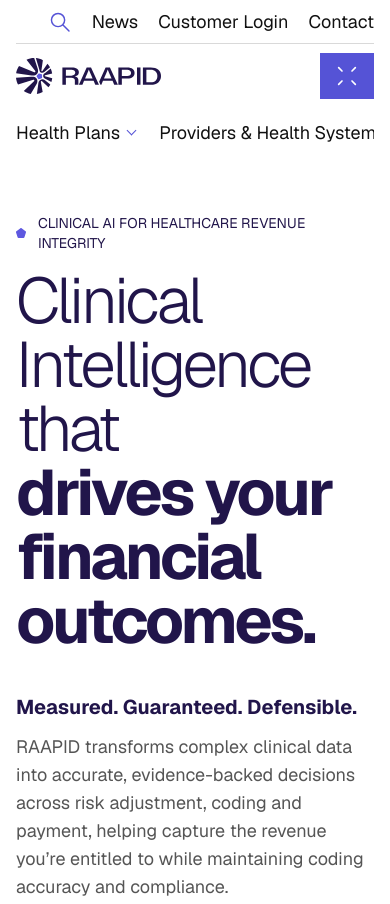
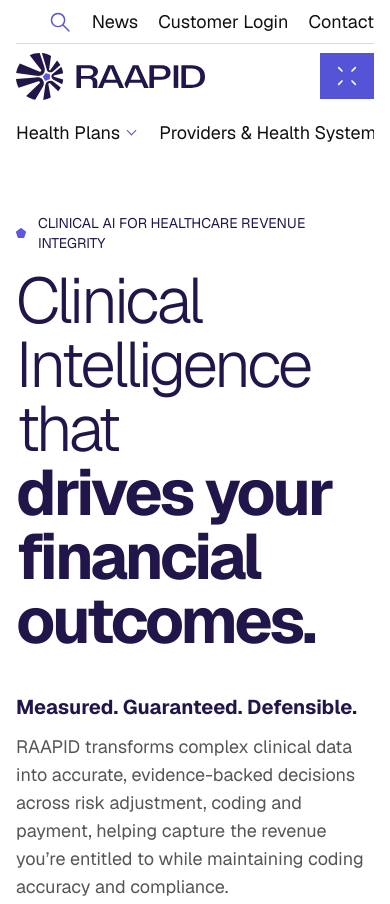
Before and after one commit to tanyagijywork/Raapid-home-page-v003a, a plain HTML site: page index.html in a window 390 px wide. Shown: the top 904 px of the page. Drawn offline with nearby package versions, Linux system fonts and the light colour scheme.

Commit message:
Add files via upload

```diff
--- a/index.html
+++ b/index.html
@@ -84,7 +84,7 @@ h1, p { margin: 0; }
   height: 48px; border-bottom: 1px solid var(--rule);
 }
 .brand { display: block; flex: none; }
-.logo { display: block; height: 44px; width: auto; }
+.logo { display: block; height: 57px; width: auto; }   /* 44px + 30% */
 .utility { display: flex; align-items: center; gap: 40px; }
 .header-actions { display: flex; align-items: center; gap: 24px; flex: none; }
 .icon-search { display: block; width: 24px; height: 24px; }   /* sits in the utility row, sized to the 18px links */
@@ -145,10 +145,10 @@ h1, p { margin: 0; }
 
 .header-nav {
   display: grid; grid-template-columns: auto minmax(0, 1fr) auto; grid-template-areas: "brand nav actions";
-  align-items: center; column-gap: 32px; height: 80px;
+  align-items: center; column-gap: 28px; height: 80px;
 }
 .brand { grid-area: brand; } .primary-nav { grid-area: nav; } .header-actions { grid-area: actions; }
-.primary-nav { display: flex; gap: 24px; overflow-x: auto; scrollbar-width: none; }
+.primary-nav { display: flex; gap: 20px; overflow-x: auto; scrollbar-width: none; justify-self: end; }   /* menu sits against the demo button */
 .primary-nav::-webkit-scrollbar { display: none; }
 .primary-nav a, .utility a { white-space: nowrap; }
 .primary-nav a:hover, .utility a:hover { text-decoration: underline; text-underline-offset: 4px; }
@@ -800,7 +800,7 @@ main > section.clients { max-width: none; padding-left: 0; padding-right: 0; }
   .header-nav { height: auto; grid-template-columns: auto 1fr auto; grid-template-rows: 72px 56px;
     grid-template-areas: "brand . actions" "nav nav nav"; }
   .nav-trigger { height: 56px; }
-  .primary-nav { gap: 32px; }
+  .primary-nav { gap: 32px; justify-self: start; }
 }
 @media (max-width: 1280px) {
   :root { --page-x: 48px; }
@@ -865,7 +865,7 @@ main > section.clients { max-width: none; padding-left: 0; padding-right: 0; }
   .footer-links { grid-template-columns: repeat(2, minmax(0, 1fr)); column-gap: 20px; }
   .footer-bottom { flex-direction: column; align-items: flex-start; }
   .header-top { height: 44px; }
-  .logo { height: 36px; }
+  .logo { height: 47px; }   /* 36px + 30% */
   .utility { gap: 20px; }
   .header-actions { gap: 16px; }
   .header-actions .rb .label { display: none; }          /* phones: demo button shows its icon only */
```
